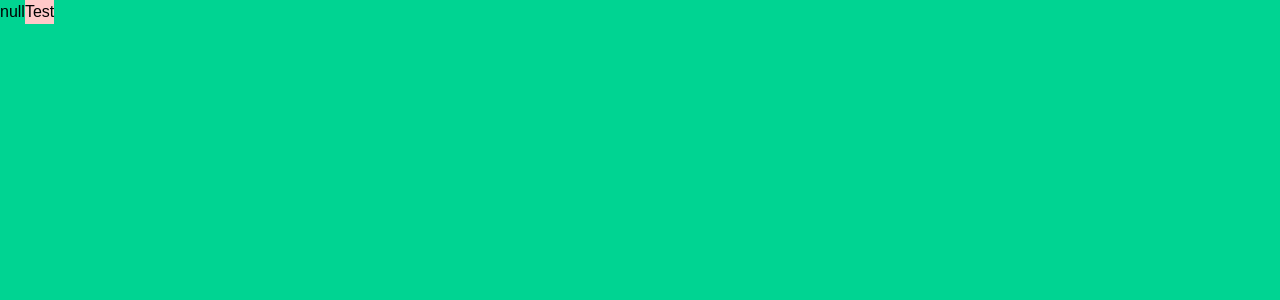
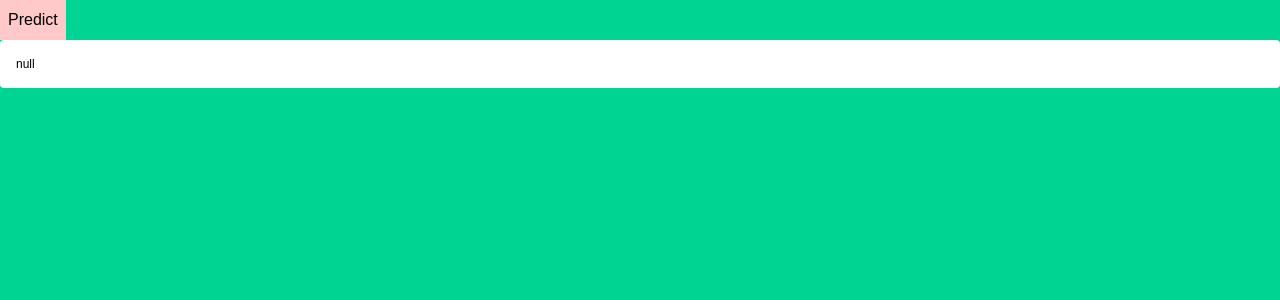
Before and after one commit to connosssss/Next-Step, a Next.js app in the folder frontend/: page / in a window 1280 px wide. Shown: the top 300 px of the page. Built offline with nearby package versions, Linux system fonts and the light colour scheme.

Commit message:
pushing staged changes

```diff
--- a/frontend/src/app/page.jsx
+++ b/frontend/src/app/page.jsx
@@ -57,12 +57,27 @@ export default function Home() {
 
   return (
     <div className="w-screen h-screen bg-emerald-400 text-black">
-      {JSON.stringify(stockData)}
 
-      <button
-        onClick={handlePredict}
-        className=" bg-red-200"
-      > Test</button>
+
+        <button
+          onClick={handlePredict}
+          disabled={loading}
+          className="bg-red-200 p-2"
+        >
+          {loading ? 'Loading...' : 'Predict'}
+        </button>
+
+      {error && (
+        <div className="bg-red-600">
+          <div>Error:</div> {error}
+        </div>
+      )}
+
+
+      <div className="bg-white p-4 rounded">
+        <div className="text-xs overflow-auto">{JSON.stringify(stockData)}</div>
+      </div>
+
     </div>
   );
 }
```
